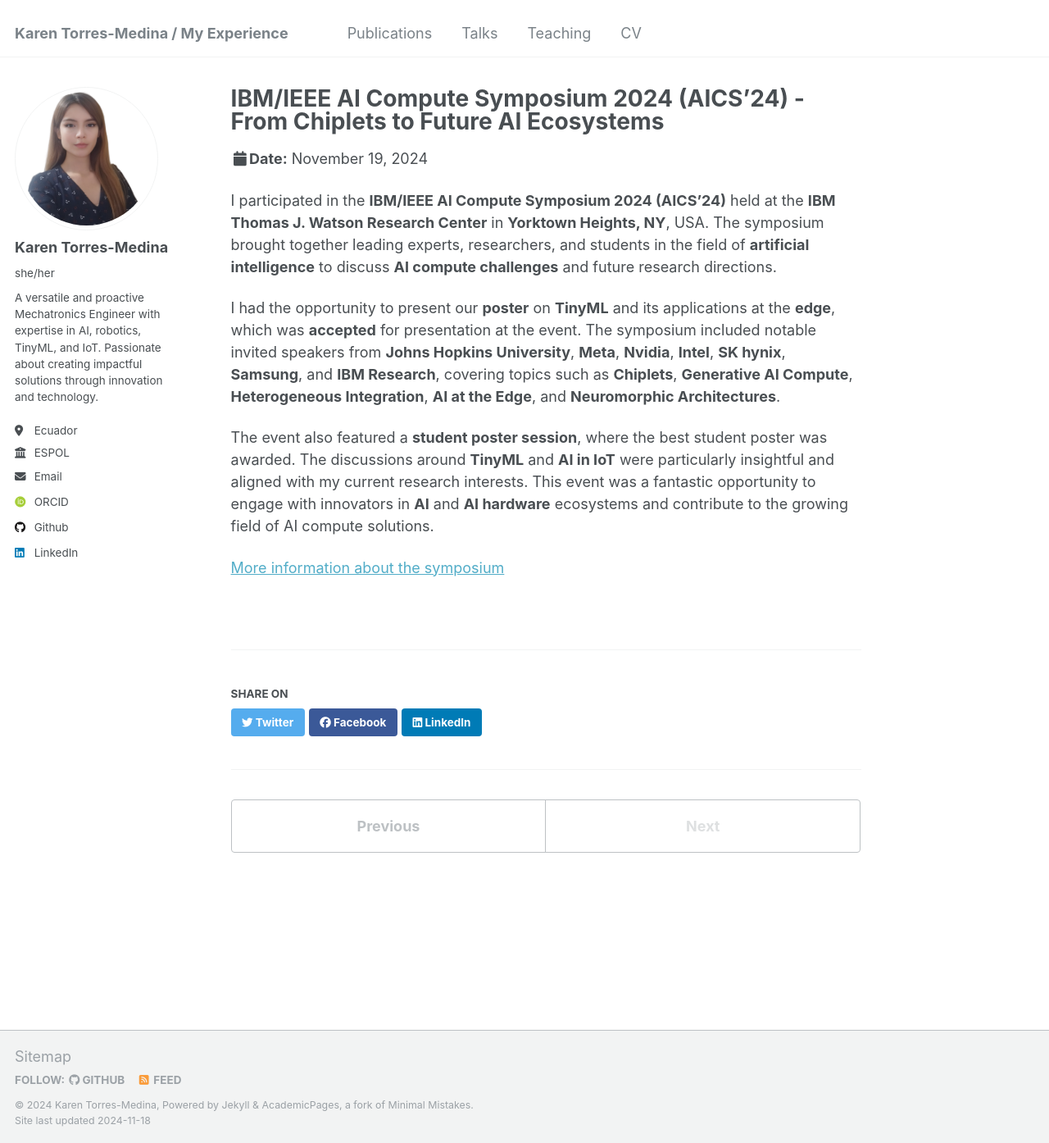
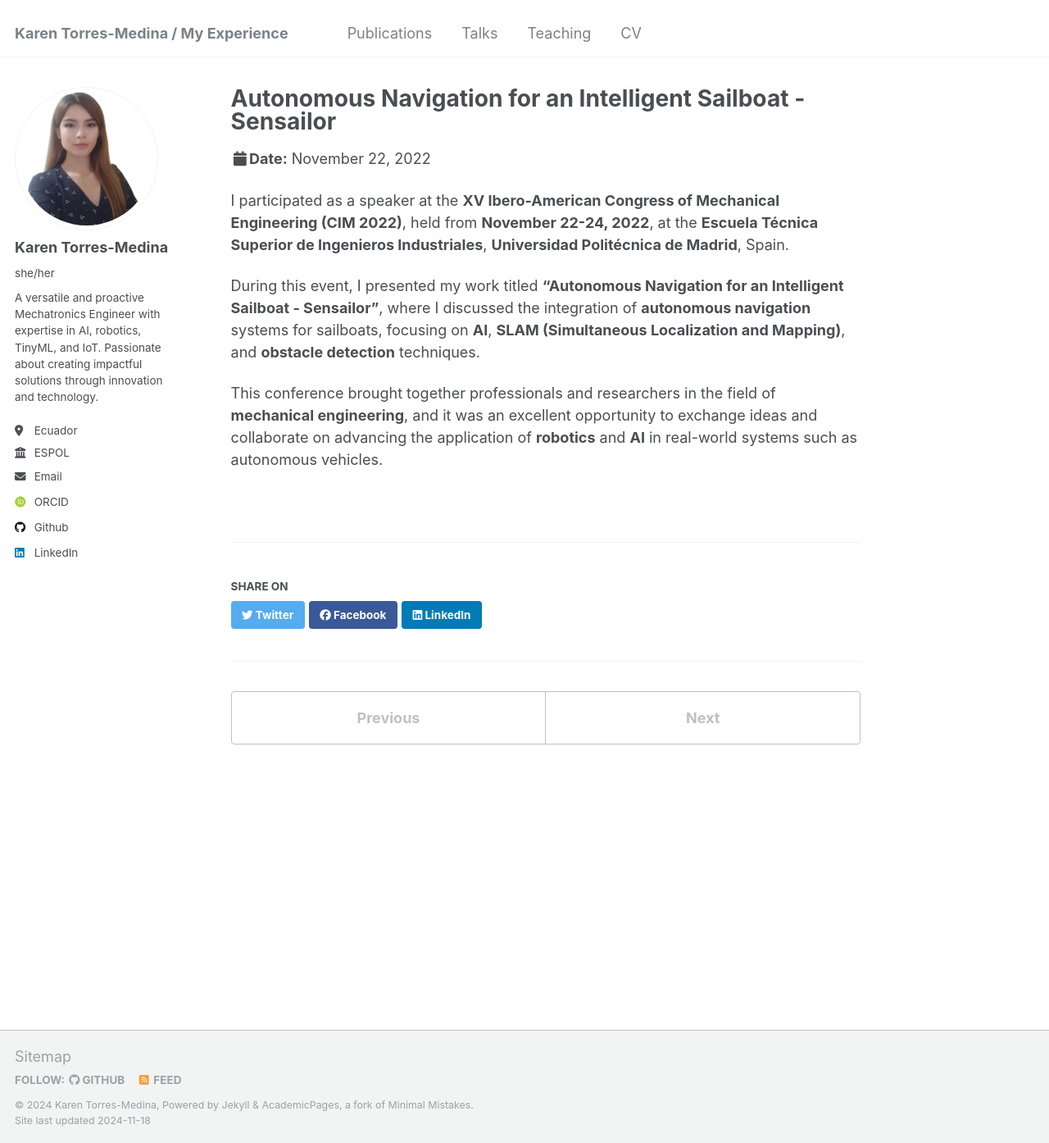
Before and after one commit to kttorres/experience, a Jekyll site: the page built from _talks/2012-03-01-talk-3.md, in a window 1280 px wide and 1394 px high. Shown: the whole window at 82% size. Built offline with Jekyll 4.4.1, drawn with Linux system fonts in a browser that asks for light colours; some web fonts are replaced.

Commit message:
Update 2012-03-01-talk-3.md

```diff
--- a/_talks/2012-03-01-talk-3.md
+++ b/_talks/2012-03-01-talk-3.md
@@ -1,17 +1,15 @@
 ---
-title: "IBM/IEEE AI Compute Symposium 2024 (AICS'24) - From Chiplets to Future AI Ecosystems"
+title: "Autonomous Navigation for an Intelligent Sailboat - Sensailor"
 collection: talks
 type: "Talk"
-permalink: /talks/2024-11-19-aics24
-venue: "IBM Thomas J. Watson Research Center, Yorktown Heights, NY, USA"
-date: 2024-11-19
-location: "Yorktown Heights, New York, USA"
+permalink: /talks/2022-11-22-cim-2022
+venue: "XV Ibero-American Congress of Mechanical Engineering"
+date: 2022-11-22
+location: "Escuela Técnica Superior de Ingenieros Industriales, Universidad Politécnica de Madrid, Spain"
 ---
 
-I participated in the **IBM/IEEE AI Compute Symposium 2024 (AICS'24)** held at the **IBM Thomas J. Watson Research Center** in **Yorktown Heights, NY**, USA. The symposium brought together leading experts, researchers, and students in the field of **artificial intelligence** to discuss **AI compute challenges** and future research directions.
+I participated as a speaker at the **XV Ibero-American Congress of Mechanical Engineering (CIM 2022)**, held from **November 22-24, 2022**, at the **Escuela Técnica Superior de Ingenieros Industriales**, **Universidad Politécnica de Madrid**, Spain.
 
-I had the opportunity to present our **poster** on **TinyML** and its applications at the **edge**, which was **accepted** for presentation at the event. The symposium included notable invited speakers from **Johns Hopkins University**, **Meta**, **Nvidia**, **Intel**, **SK hynix**, **Samsung**, and **IBM Research**, covering topics such as **Chiplets**, **Generative AI Compute**, **Heterogeneous Integration**, **AI at the Edge**, and **Neuromorphic Architectures**.
+During this event, I presented my work titled **"Autonomous Navigation for an Intelligent Sailboat - Sensailor"**, where I discussed the integration of **autonomous navigation** systems for sailboats, focusing on **AI**, **SLAM (Simultaneous Localization and Mapping)**, and **obstacle detection** techniques.
 
-The event also featured a **student poster session**, where the best student poster was awarded. The discussions around **TinyML** and **AI in IoT** were particularly insightful and aligned with my current research interests. This event was a fantastic opportunity to engage with innovators in **AI** and **AI hardware** ecosystems and contribute to the growing field of AI compute solutions.
-
-[More information about the symposium](https://www.zurich.ibm.com/thinklab/AIcomputesymposium.html)
+This conference brought together professionals and researchers in the field of **mechanical engineering**, and it was an excellent opportunity to exchange ideas and collaborate on advancing the application of **robotics** and **AI** in real-world systems such as autonomous vehicles.
```
